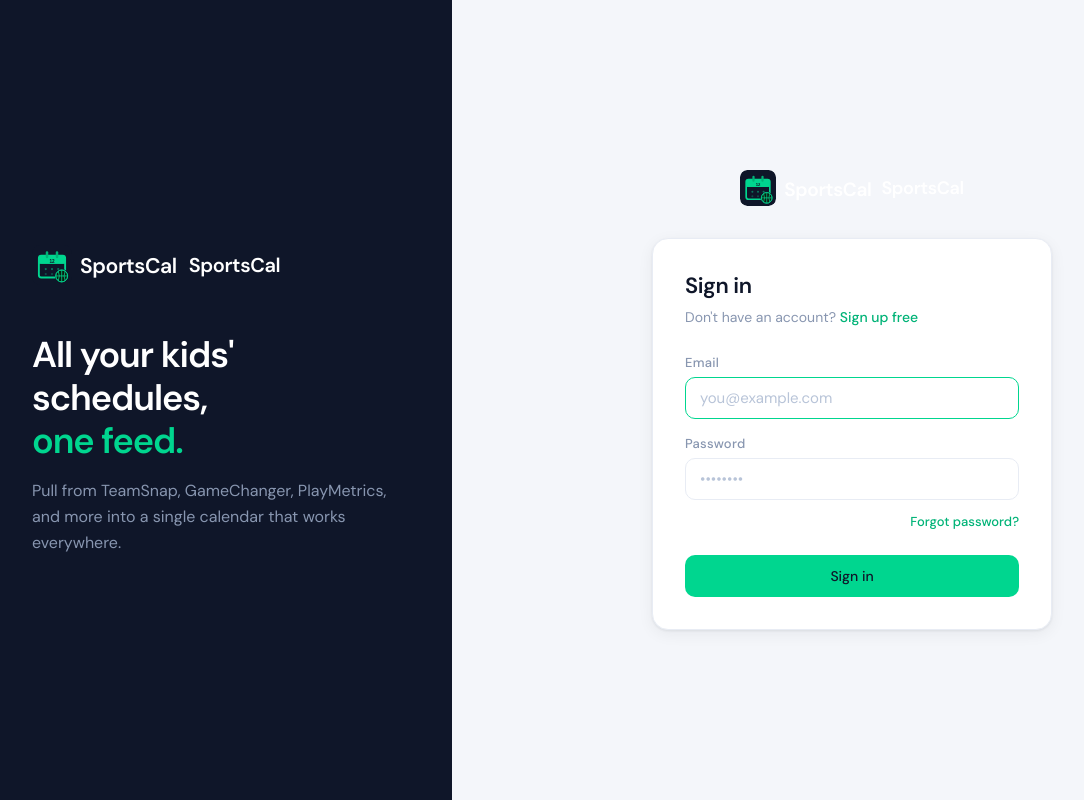
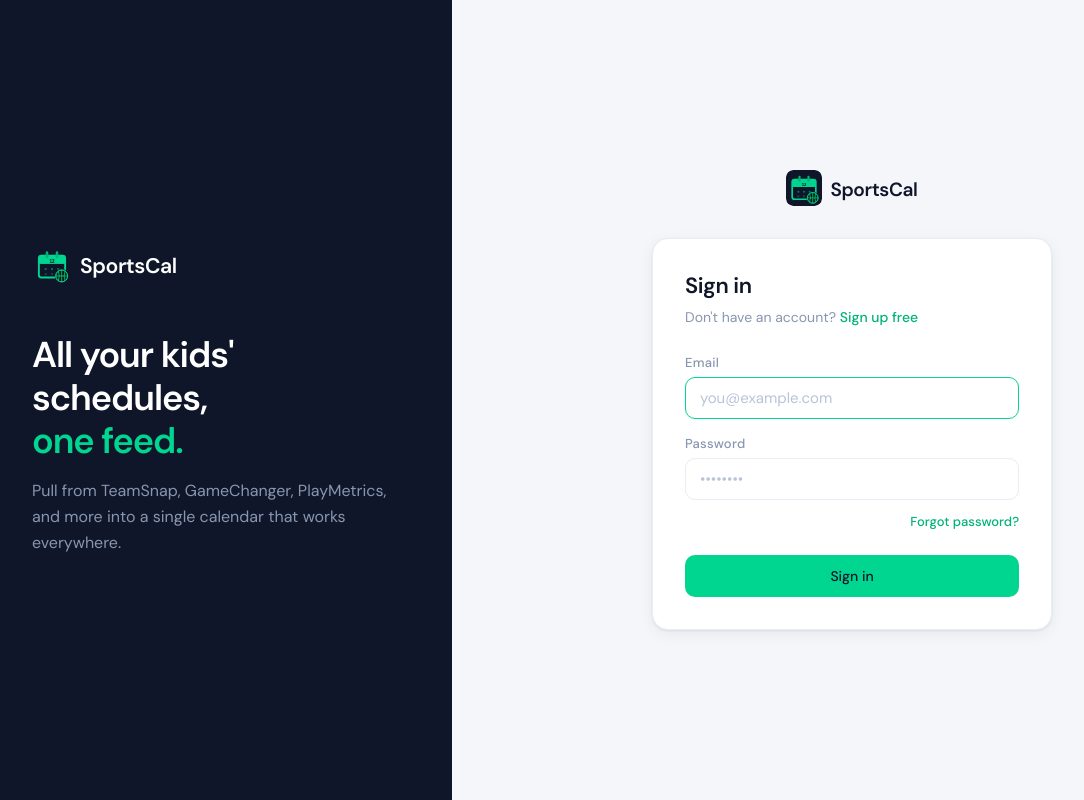
Before and after one commit to 5kconsulting/sportscal, a React (Vite) app in the folder frontend/: page /login in a window 1280 px wide. Shown: the whole page, without its empty margins (28-1112 px from the left). Built offline with nearby package versions, Linux system fonts and the light colour scheme.

Commit message:
fix: logo dark mode for auth panels, remove duplicate text

```diff
--- a/frontend/src/components/LogoMark.jsx
+++ b/frontend/src/components/LogoMark.jsx
@@ -1,4 +1,4 @@
-export function LogoMark({ size = 32 }) {
+export function LogoMark({ size = 32, dark = false }) {
   return (
     <div style={{ display: 'flex', alignItems: 'center', gap: 8 }}>
       <img
@@ -9,7 +9,7 @@ export function LogoMark({ size = 32 }) {
       <span style={{
         fontSize: size * 0.53,
         fontWeight: 600,
-        color: 'var(--white)',
+        color: dark ? 'var(--navy)' : 'var(--white)',
         letterSpacing: '-0.02em',
         lineHeight: 1,
         fontFamily: "'DM Sans', sans-serif",
--- a/frontend/src/pages/Login.jsx
+++ b/frontend/src/pages/Login.jsx
@@ -49,7 +49,6 @@ export default function Login() {
         }}>
           <div style={{ display: 'flex', alignItems: 'center', gap: 12, marginBottom: 48 }}>
             <LogoMark size={40} />
-              <span style={{ fontSize: 20, fontWeight: 600, color: 'var(--white)', letterSpacing: '-0.02em' }}>SportsCal</span>
           </div>
           <h1 style={{
             fontSize: 36, fontWeight: 600, color: 'var(--white)',
@@ -68,8 +67,7 @@ export default function Login() {
           <div style={{ width: '100%', maxWidth: 400 }}>
             {/* Mobile logo */}
             <div style={{ display: 'flex', alignItems: 'center', gap: 10, marginBottom: 32, justifyContent: 'center' }}>
-              <LogoMark size={36} />
-                <span style={{ fontSize: 18, fontWeight: 600, color: 'var(--white)', letterSpacing: '-0.02em' }}>SportsCal</span>
+              <LogoMark size={36} dark />
             </div>
 
             <div className="card fade-up" style={{ padding: '32px' }}>
--- a/frontend/src/pages/Signup.jsx
+++ b/frontend/src/pages/Signup.jsx
@@ -53,7 +53,6 @@ export default function Signup() {
         }}>
           <div style={{ display: 'flex', alignItems: 'center', gap: 12, marginBottom: 48 }}>
             <LogoMark size={40} />
-              <span style={{ fontSize: 20, fontWeight: 600, color: 'var(--white)', letterSpacing: '-0.02em' }}>SportsCal</span>
           </div>
           <h1 style={{
             fontSize: 36, fontWeight: 600, color: 'var(--white)',
@@ -72,8 +71,7 @@ export default function Signup() {
           <div style={{ width: '100%', maxWidth: 400 }}>
             {/* Mobile logo */}
             <div style={{ display: 'flex', alignItems: 'center', gap: 10, marginBottom: 32, justifyContent: 'center' }}>
-              <LogoMark size={36} />
-                <span style={{ fontSize: 18, fontWeight: 600, color: 'var(--white)', letterSpacing: '-0.02em' }}>SportsCal</span>
+              <LogoMark size={36} dark />
             </div>
 
             <div className="card fade-up" style={{ padding: '32px' }}>
```
